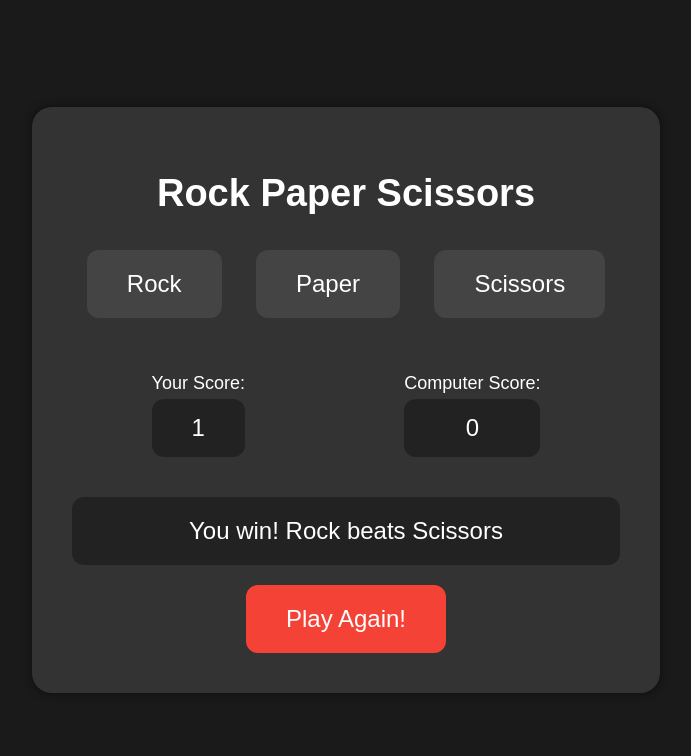
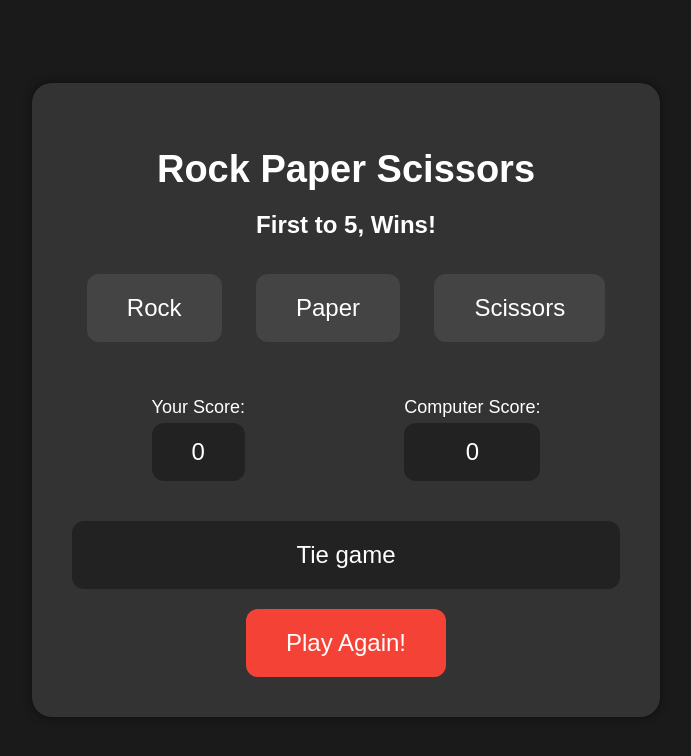
Before and after one commit to prajithmalepati/Rock-Paper-Scissors, a plain HTML site: page index.html in a window 1280 px wide. Both pictures are taken after a click on the button "Rock". Shown: the whole page, without its empty margins (294-985 px from the left). Drawn offline with Linux system fonts and the light colour scheme.

Commit message:
Added a line in html and changed  a function name in js

```diff
--- a/index.html
+++ b/index.html
@@ -9,6 +9,7 @@
 <body>
     <div class="game-container">
         <h1 class="title">Rock Paper Scissors</h1>
+        <h2 class = "title2">First to 5, Wins! </h2>
         <div class="choices">
             <button class="choice-btn" id="rock">Rock</button>
             <button class="choice-btn" id="paper">Paper</button>
--- a/script.js
+++ b/script.js
@@ -15,10 +15,10 @@ function getComputerChoice() {
 
 function getUserChoice(choice) {
     userChoice = choice;
-    game(); // Call the game logic after user choice is set
+    playRound(); // Call the game logic after user choice is set
 }
 
-function game() {
+function playRound() {
     if (userScore < 5 && computerScore < 5) {
         computerChoice = getComputerChoice();
 
```
